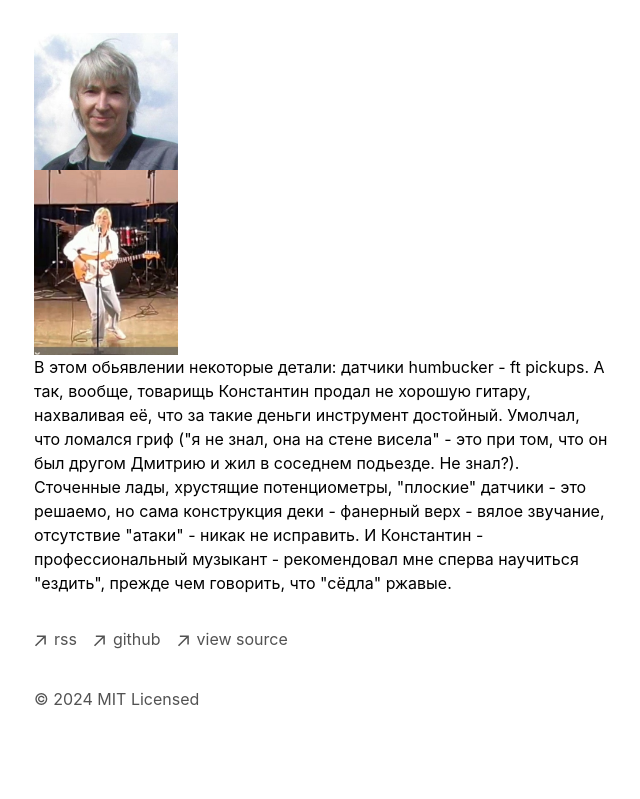
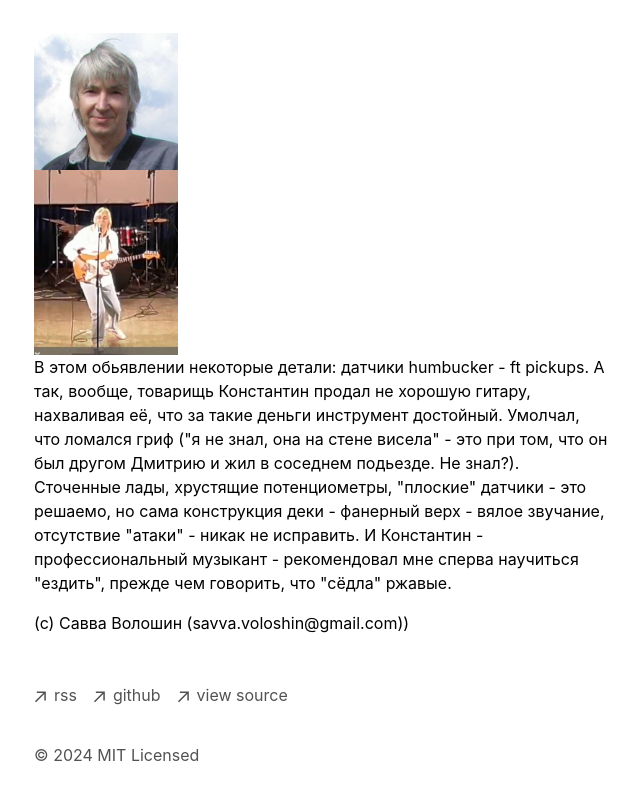
Before and after one commit to savvavoloshin/eteventin-starter-kit, a Next.js app: page / in a window 1280 px wide. Shown: the part 1267-2066 px from the top of the page, without its empty margins (318-958 px from the left). Before the commit the page ends 2042 px from the top, so only its background shows below. Built offline with nearby package versions, Linux system fonts and the light colour scheme.

Commit message:
*content

```diff
--- a/app/page.tsx
+++ b/app/page.tsx
@@ -63,7 +63,7 @@ export default function Page() {
               width={144}
               alt=""
             />
-      <p>
+      <p className="mb-4">
         В этом обьявлении некоторые детали:
       <a href="https://www.avito.ru/bolshaya_izhora/muzykalnye_instrumenty/datchiki_humbucker_ft_pickups_4177080131"> датчики humbucker - ft pickups</a>. А так, вообще, товарищь Константин продал не хорошую гитару, нахваливая её, что за такие деньги инструмент достойный. Умолчал, что ломался гриф ("я не знал, она на стене висела" - это при том, что он был другом Дмитрию и жил в соседнем подьезде. Не знал?). Сточенные лады, хрустящие потенциометры, "плоские" датчики - это решаемо, но сама конструкция деки - фанерный верх - вялое звучание, отсутствие "атаки" - никак не исправить. И Константин - профессиональный музыкант - рекомендовал мне сперва научиться "ездить", прежде чем говорить, что "сёдла" ржавые.
 
@@ -72,6 +72,11 @@ export default function Page() {
       {/* <div className="my-8">
         <BlogPosts />
       </div> */}
+
+<p className="mb-4">
+        (c) Савва Волошин (savva.voloshin@gmail.com))
+
+      </p>
     </section>
   )
 }
```
